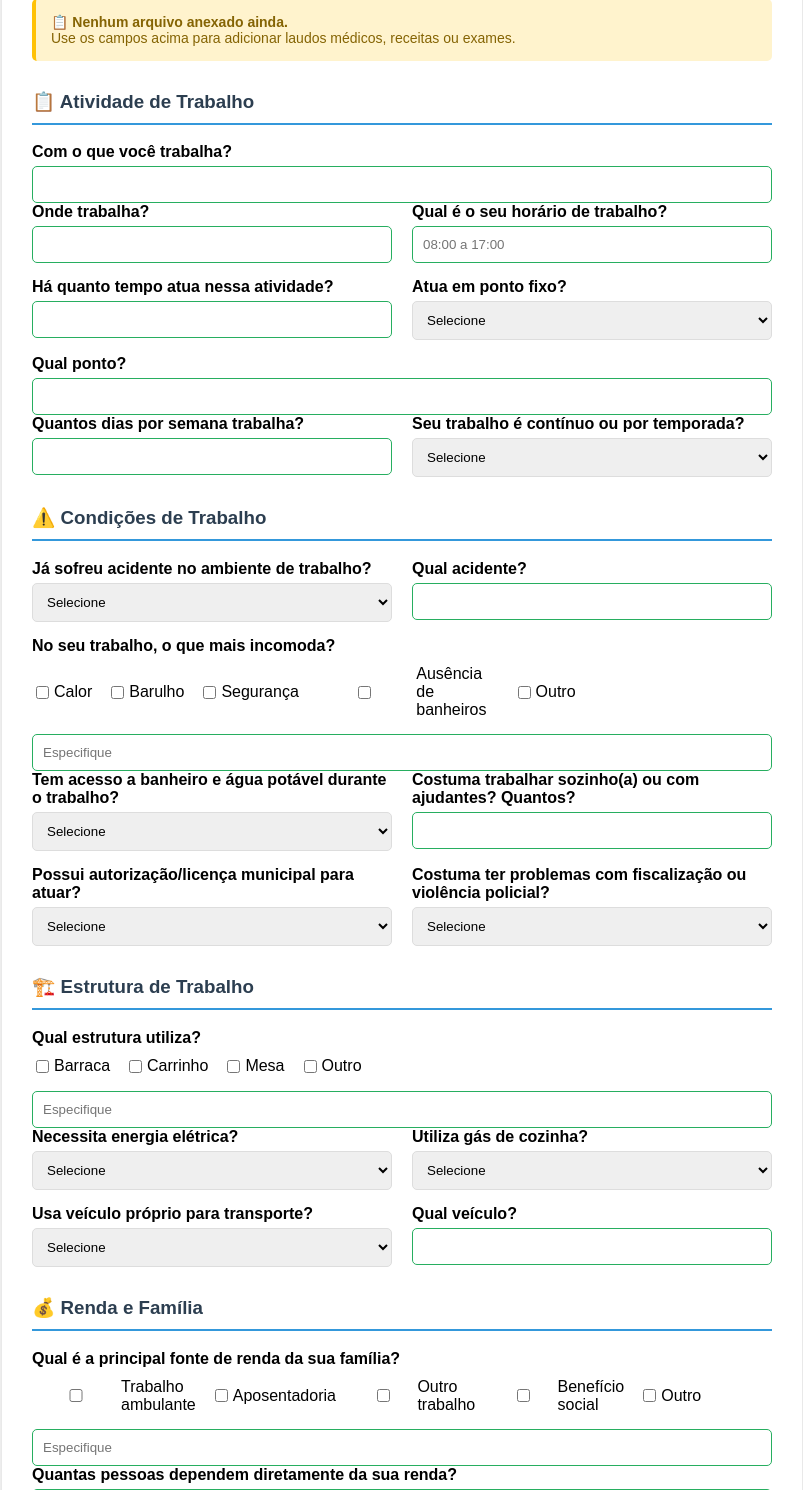
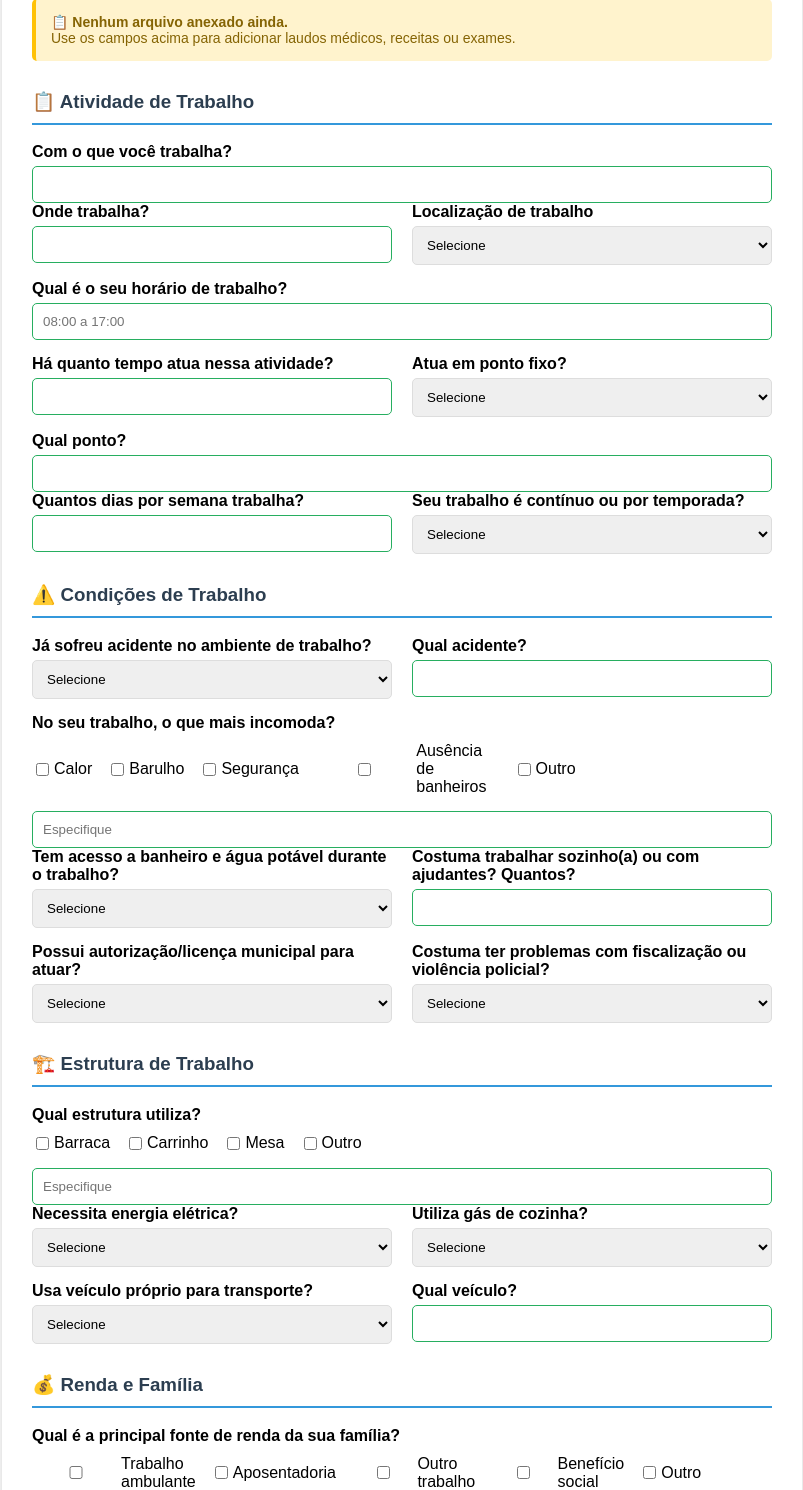
Before and after one commit to efcunha/ameg, a Flask app: template templates/editar_cadastro.html in a window 1280 px wide. Shown: the part 2810-4300 px from the top of the page, without its empty margins (238-1041 px from the left). Run offline with Flask 3, Linux system fonts and the light colour scheme; the template is opened without the code that fills it, so the values that code supplies are empty.

Commit message:
Adicionar campo localização de trabalho na seção Atividade de Trabalho
- Adicionado campo localizacao_trabalho na tabela cadastros (PostgreSQL)
- Opções: Orla cedo, Orla noite, Bessa, Centro
- Atualizados templates cadastrar.html e editar_cadastro.html
- Atualizadas queries INSERT e UPDATE no app.py
- Validação de limite de caracteres (50)

```diff
--- a/app.py
+++ b/app.py
@@ -246,7 +246,7 @@ def cadastrar():
                 request.form.get('doencas_mentais'), request.form.get('tem_deficiencia'), request.form.get('tipo_deficiencia'),
                 request.form.get('precisa_cuidados_especiais'), request.form.get('cuidados_especiais'),
                 # Novos campos de trabalho
-                request.form.get('com_que_trabalha'), request.form.get('onde_trabalha'), request.form.get('horario_trabalho'),
+                request.form.get('com_que_trabalha'), request.form.get('onde_trabalha'), request.form.get('localizacao_trabalho'), request.form.get('horario_trabalho'),
                 request.form.get('tempo_atividade'), request.form.get('atua_ponto_fixo'), request.form.get('qual_ponto_fixo'),
                 safe_int(request.form.get('dias_semana_trabalha')), request.form.get('trabalho_continuo_temporada'),
                 request.form.get('sofreu_acidente_trabalho'), request.form.get('qual_acidente'),
@@ -282,7 +282,7 @@ def cadastrar():
             esgoto, observacoes, tem_doenca_cronica, doencas_cronicas, usa_medicamento_continuo,
             medicamentos_continuos, tem_doenca_mental, doencas_mentais, tem_deficiencia,
             tipo_deficiencia, precisa_cuidados_especiais, cuidados_especiais,
-            com_que_trabalha, onde_trabalha, horario_trabalho, tempo_atividade, atua_ponto_fixo,
+            com_que_trabalha, onde_trabalha, localizacao_trabalho, horario_trabalho, tempo_atividade, atua_ponto_fixo,
             qual_ponto_fixo, dias_semana_trabalha, trabalho_continuo_temporada, sofreu_acidente_trabalho,
             qual_acidente, trabalho_incomoda_calor, trabalho_incomoda_barulho, trabalho_incomoda_seguranca,
             trabalho_incomoda_banheiros, trabalho_incomoda_outro, trabalho_incomoda_outro_desc,
@@ -292,7 +292,7 @@ def cadastrar():
             usa_veiculo_proprio, qual_veiculo, fonte_renda_trabalho_ambulante, fonte_renda_aposentadoria,
             fonte_renda_outro_trabalho, fonte_renda_beneficio_social, fonte_renda_outro,
             fonte_renda_outro_desc, pessoas_dependem_renda
-        ) VALUES (?,?,?,?,?,?,?,?,?,?,?,?,?,?,?,?,?,?,?,?,?,?,?,?,?,?,?,?,?,?,?,?,?,?,?,?,?,?,?,?,?,?,?,?,?,?,?,?,?,?,?,?,?,?,?,?,?,?,?,?,?,?,?,?,?,?,?,?,?,?,?,?,?,?,?,?,?,?,?,?,?,?,?,?,?,?,?,?,?,?,?,?,?,?,?,?)""",
+        ) VALUES (?,?,?,?,?,?,?,?,?,?,?,?,?,?,?,?,?,?,?,?,?,?,?,?,?,?,?,?,?,?,?,?,?,?,?,?,?,?,?,?,?,?,?,?,?,?,?,?,?,?,?,?,?,?,?,?,?,?,?,?,?,?,?,?,?,?,?,?,?,?,?,?,?,?,?,?,?,?,?,?,?,?,?,?,?,?,?,?,?,?,?,?,?,?,?,?,?)""",
             dados_insert)
 
             logger.info("✅ INSERT executado com sucesso!")
@@ -748,7 +748,7 @@ def atualizar_cadastro(cadastro_id):
             'tem_doenca_mental', 'doencas_mentais', 'tem_deficiencia', 'tipo_deficiencia',
             'precisa_cuidados_especiais', 'cuidados_especiais',
             # Novos campos de trabalho
-            'com_que_trabalha', 'onde_trabalha', 'horario_trabalho', 'tempo_atividade',
+            'com_que_trabalha', 'onde_trabalha', 'localizacao_trabalho', 'horario_trabalho', 'tempo_atividade',
             'atua_ponto_fixo', 'qual_ponto_fixo', 'dias_semana_trabalha', 'trabalho_continuo_temporada',
             'sofreu_acidente_trabalho', 'qual_acidente', 'trabalho_incomoda_calor',
             'trabalho_incomoda_barulho', 'trabalho_incomoda_seguranca', 'trabalho_incomoda_banheiros',
--- a/templates/editar_cadastro.html
+++ b/templates/editar_cadastro.html
@@ -745,6 +745,19 @@
                         <input type="text" name="onde_trabalha" value="{{ cadastro.onde_trabalha if cadastro else '' }}">
                     </div>
                     <div class="form-group">
+                        <label>Localização de trabalho</label>
+                        <select name="localizacao_trabalho">
+                            <option value="">Selecione</option>
+                            <option value="Orla cedo" {{ 'selected' if cadastro and cadastro.localizacao_trabalho == 'Orla cedo' else '' }}>Orla cedo</option>
+                            <option value="Orla noite" {{ 'selected' if cadastro and cadastro.localizacao_trabalho == 'Orla noite' else '' }}>Orla noite</option>
+                            <option value="Bessa" {{ 'selected' if cadastro and cadastro.localizacao_trabalho == 'Bessa' else '' }}>Bessa</option>
+                            <option value="Centro" {{ 'selected' if cadastro and cadastro.localizacao_trabalho == 'Centro' else '' }}>Centro</option>
+                        </select>
+                    </div>
+                </div>
+
+                <div class="form-row">
+                    <div class="form-group">
                         <label>Qual é o seu horário de trabalho?</label>
                         <input type="text" name="horario_trabalho" value="{{ cadastro.horario_trabalho if cadastro else '' }}" placeholder="08:00 a 17:00">
                     </div>
@@ -977,6 +990,7 @@
         'cidade_titulo_companheiro': 100,
         'nis_companheiro': 20,
         'tipo_trabalho': 100,
+        'localizacao_trabalho': 50,
         'casa_tipo': 50,
         'casa_material': 50
     };
```
Also changed, not shown: database.py (+15 -0 lines), templates/cadastrar.html (+14 -0 lines).
